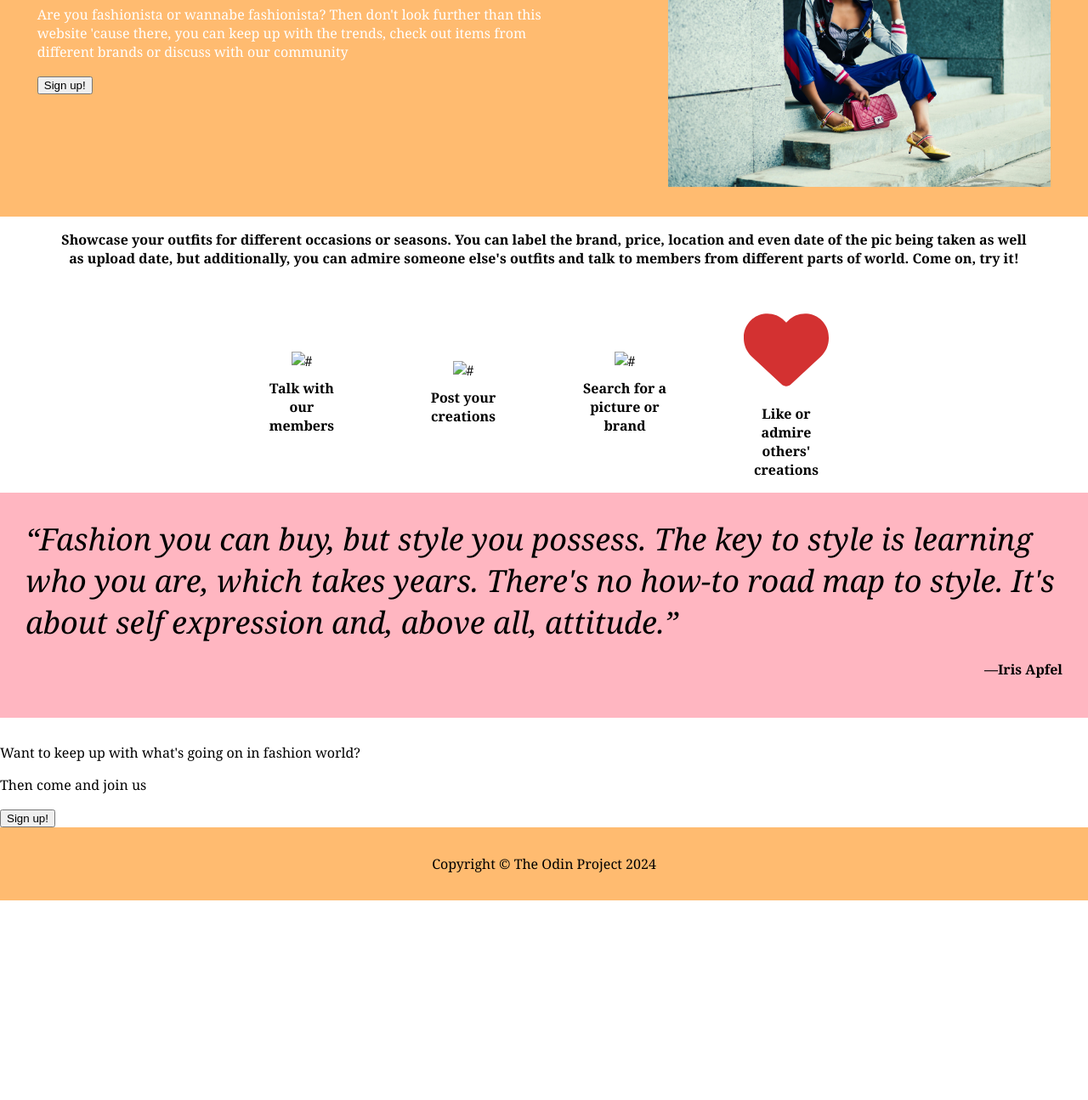
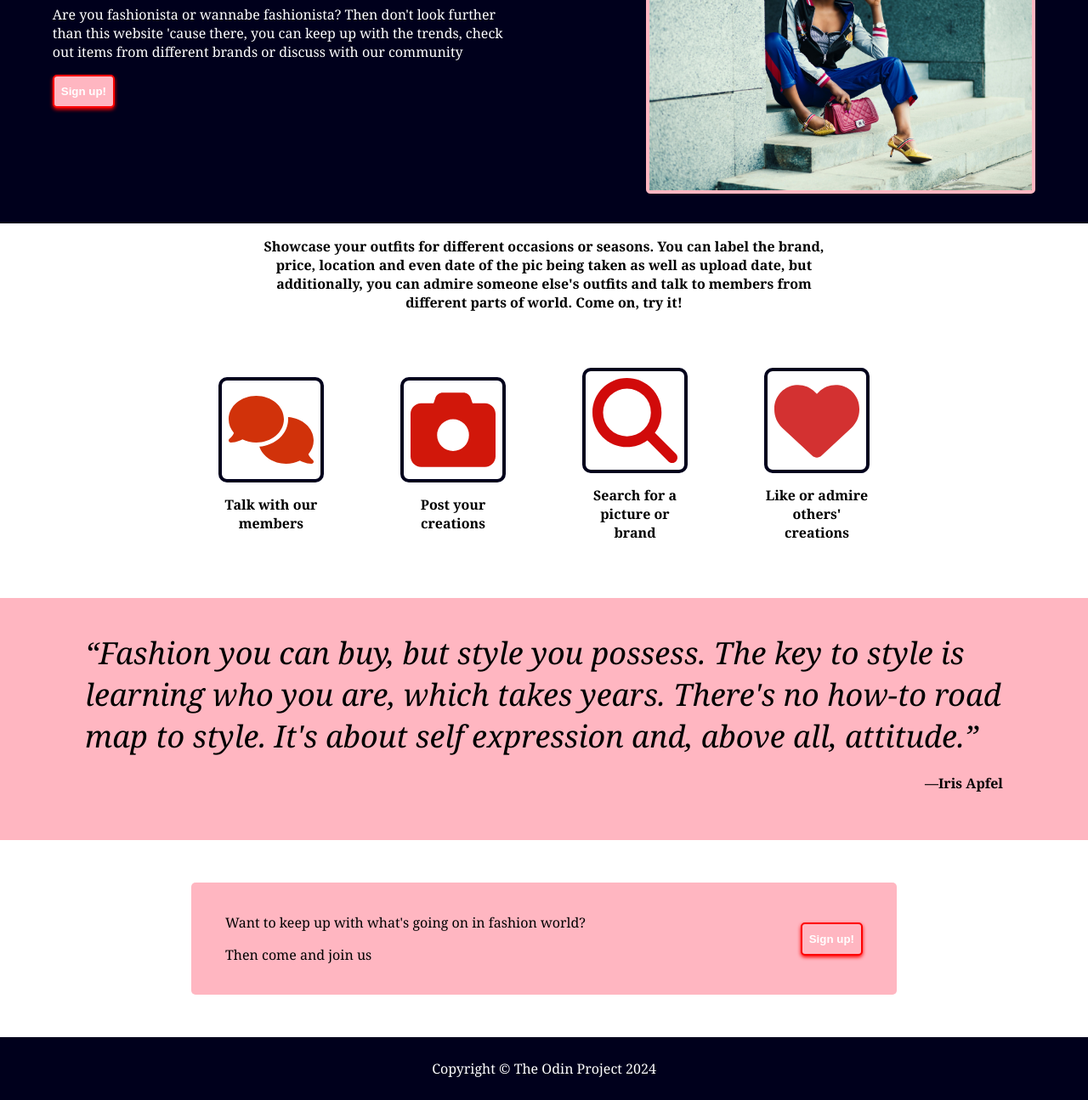
Before and after one commit to Lomerci/landing-page, a plain HTML site: page index.html in a window 1280 px wide. Shown: the part 164-1459 px from the top of the page at 85% size. Before the commit the page ends 1224 px from the top, so only its background shows below. Drawn offline with Linux system fonts and the light colour scheme.

Commit message:
Edit: add new styles and check the html elements and give credit for icons and image in README.md

```diff
--- a/index.html
+++ b/index.html
@@ -12,6 +12,7 @@
         <li><a href="#">About</a></li>
         <li><a href="#">Posts</a></li>
         <li><a href="#">Community</a></li>
+        <li><a href="#">Sign in</a></li>
      </ul>
    </div>
 
@@ -19,12 +20,10 @@
    <div class="welcome">
      <h1>Welcome to Fashion Gems</h1>
      <p>Are you fashionista or wannabe fashionista? Then don't look further than this website 'cause there, you can keep up with the trends, check out items from different brands or discuss with our community</p>
-   <div class="button">
-     <button>Sign up!</button>
-   </div>
+     <button class="button-style">Sign up!</button>
    </div>
    <div>
-     <img src="./images-and-icons/pexels-godisable-jacob-226636-907673.jpg" alt="A black woman in blue pant, letterman jacket and striped corset top with yellow pumps, red purse and red beret" height="300">
+     <img src="./images-and-icons/pexels-godisable-jacob-226636-907673.jpg" alt="A black woman in blue pant, letterman jacket and striped corset top with yellow pumps, red purse and red beret" height="300" class="border-img">
    </div>
    </div>
 
@@ -34,15 +33,15 @@
 
    <div class="icon-container">
    <figure class="icon-box">
-     <img src="#" alt="#">
+     <img src="./images-and-icons/comments-solid.svg" alt="#">
      <figcaption>Talk with our members</figcaption>
    </figure>
    <figure class="icon-box">
-     <img src="#" alt="#">
+     <img src="./images-and-icons/camera-solid.svg" alt="#">
      <figcaption>Post your creations</figcaption>
    </figure>
    <figure class="icon-box">
-     <img src="#" alt="#">
+     <img src="./images-and-icons/magnifying-glass-solid.svg" alt="#">
      <figcaption>Search for a picture or brand</figcaption>
    </figure>
    <figure class="icon-box">
@@ -53,14 +52,16 @@
 
    <div class="quote">
       <q>Fashion you can buy, but style you possess. The key to style is learning who you are, which takes years. There's no how-to road map to style. It's about self expression and, above all, attitude.</q>
-      <p class="author"><b>—Iris Apfel</b></p>
+      <p class="author">—Iris Apfel</p>
    </div>
 
    <div class="join">
-     <p>Want to keep up with what's going on in fashion world?</p>
-     <p>Then come and join us</p>
+     <div class="content">
+       <p>Want to keep up with what's going on in fashion world?</p>
+       <p>Then come and join us</p>
+     </div>
      <div class="button">
-        <button>Sign up!</button>
+        <button class="button-style">Sign up!</button>
      </div>
    </div>
 
--- a/style.css
+++ b/style.css
@@ -4,14 +4,21 @@ body {
 }
 
 .header {
+    padding: 16px 40px;
     display: flex;
     justify-content: space-between;
+    align-items: center;
 }
 
 .header,
-.footer {
-    background-color: #FFBB70;
-    padding: 16px;
+.footer,
+.container {
+    background-color: #00001c;
+    color: white;
+}
+
+.header img {
+    flex-shrink: 0;
 }
 
 ul {
@@ -27,12 +34,14 @@ a {
 }
 
 .footer {
-    text-align: center;
+    padding: 10px 0;
+    display: flex;
+    justify-content: center;
+    align-items: center;
 }
 
 .container {
     padding: 30px 10px;
-    background-color: #FFBB70;
     display: flex;
     flex-wrap: wrap;
     justify-content: space-around;
@@ -41,17 +50,27 @@ a {
 .welcome {
     flex-basis: 50%;
     color: white;
+    max-width: 550px;
     margin-right: 45px;
+    margin-bottom: 30px;
+}
+
+.border-img {
+    border: 4px solid lightpink;
+    border-radius: 5px;
 }
 
 .info {
     text-align: center;
     font-weight: bold;
     padding: 0px 70px;
-    margin-bottom: 30px;
+    max-width: 700px;
+    margin: auto;
+    margin-bottom: 50px;
 }
 
 .icon-container {
+    margin-bottom: 50px;
     display: flex;
     flex-wrap: wrap;
     justify-content: center;
@@ -65,6 +84,9 @@ a {
 }
 
 .icon-box img {
+    border: 4px solid #00001c;
+    border-radius: 10px;
+    padding: 8px;
     width: 100px;
     height: 100px;
 }
@@ -77,8 +99,8 @@ a {
 
 .quote {
     background-color: lightpink;
-    padding: 30px;
-    margin-bottom: 30px;
+    padding: 40px 100px;
+    margin-bottom: 50px;
     display: flex;
     flex-direction: column;
 }
@@ -90,5 +112,32 @@ q {
 
 .author {
     margin-top: 20px;
+    font-weight: bolder;
     align-self: flex-end;
 }
+
+.button-style {
+    padding: 10px 8px;
+    border-radius: 5px;
+    background-color: lightpink;
+    box-shadow: 0 2px 4px red ;
+    color: white;
+    font-weight: 600;
+    border: 2px solid red;
+}
+
+.join {
+    background-color: lightpink;
+    margin: 50px 100px;
+    padding: 20px 40px;
+    border-radius: 5px;
+    display: flex;
+    justify-content: space-between;
+    align-items: center;
+    max-width: 750px;
+    margin: 0 auto 50px;
+}
+
+.content {
+    flex-grow: 1;
+}
```
Also changed, not shown: images-and-icons/camera-solid.svg (added), images-and-icons/comments-solid.svg (added), images-and-icons/magnifying-glass-solid.svg (added), 1 other file.
